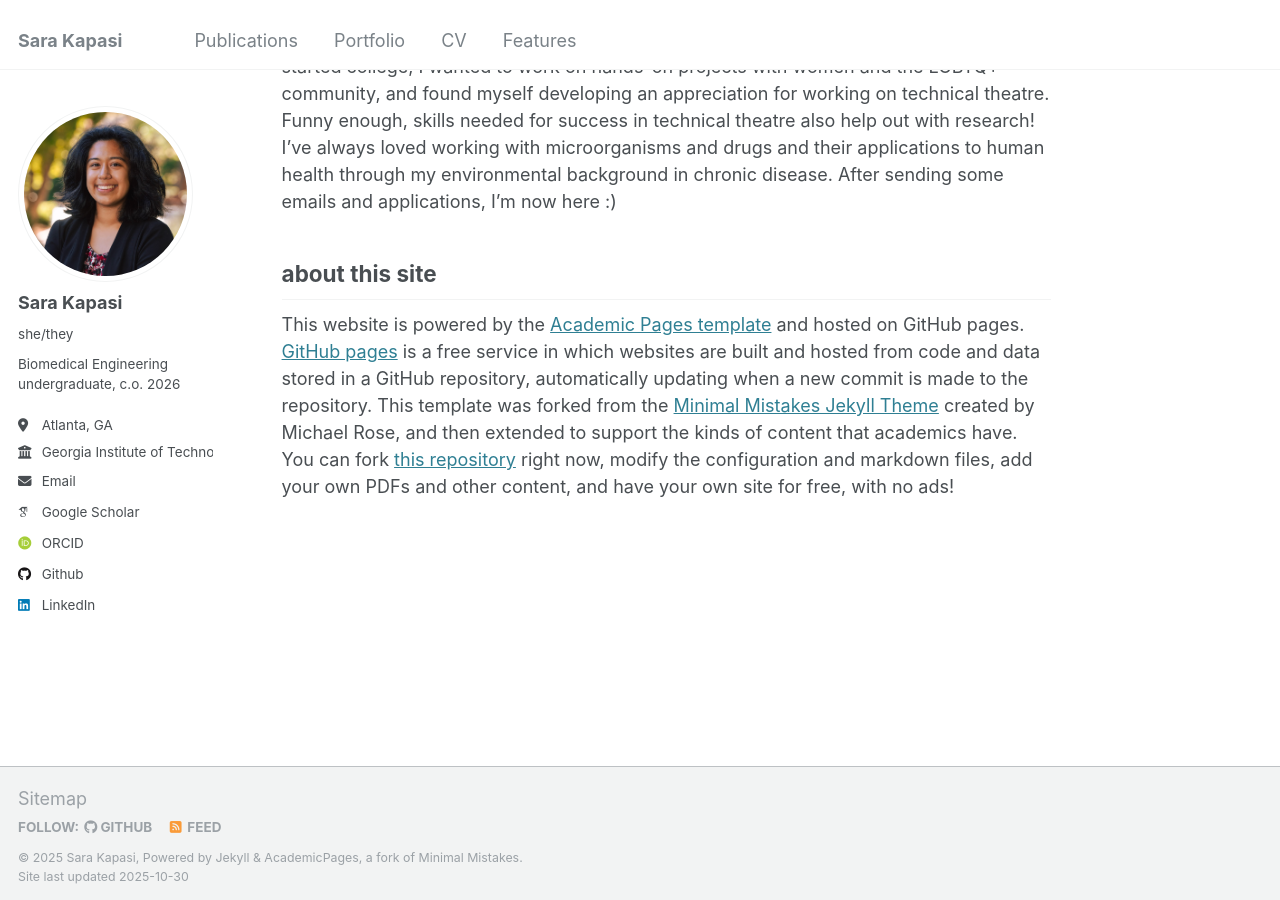
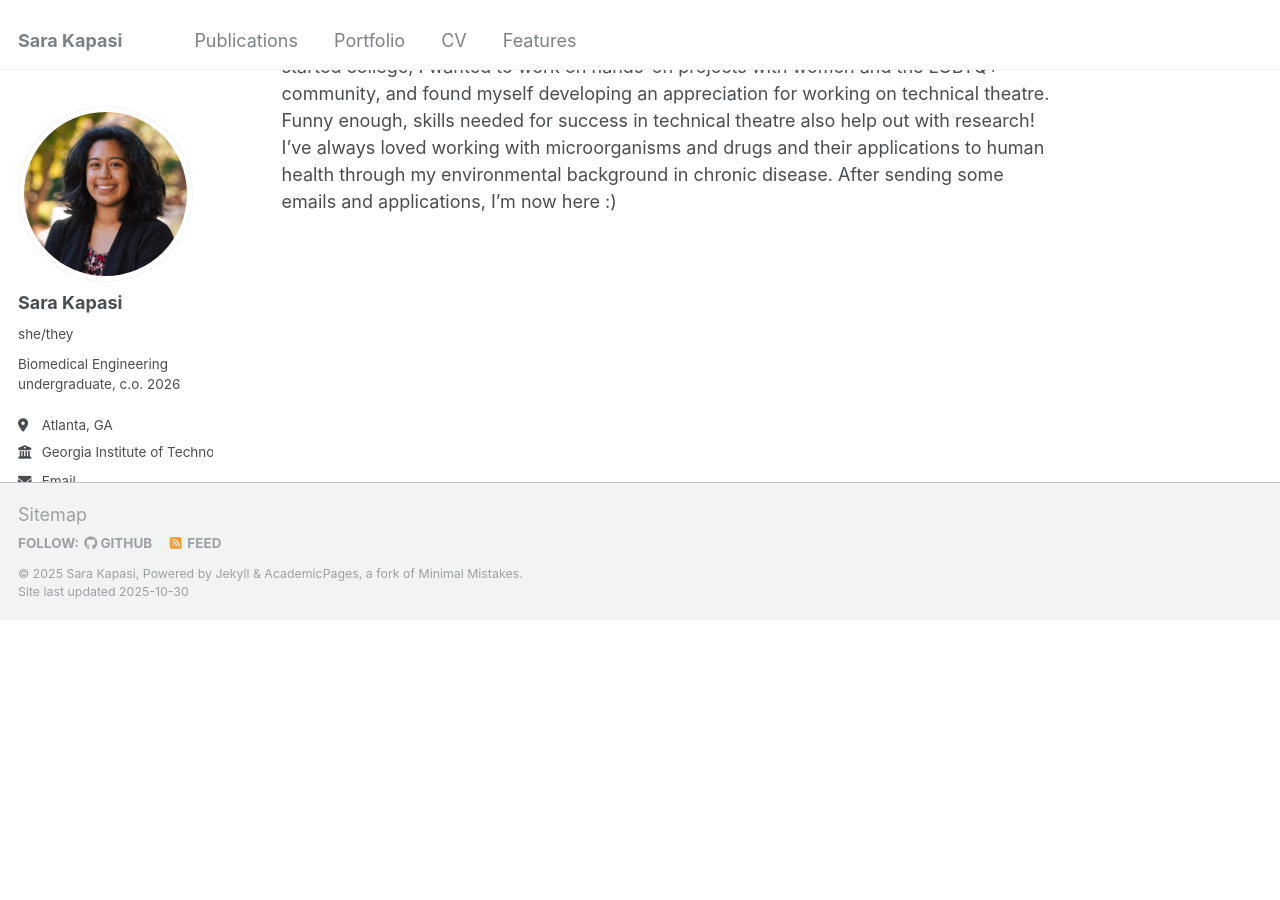
Before and after one commit to sarakapasi/sarakapasi.github.io, a Jekyll site: the page built from _pages/about.md, in a window 1280 px wide and 900 px high, scrolled down 1400 px. Built offline with Jekyll 4.4.1, drawn with Linux system fonts in a browser that asks for light colours; some web fonts are replaced; after the commit the page ends 2020 px from its top, so only the background shows below that.

Commit message:
Update about.md

```diff
--- a/_pages/about.md
+++ b/_pages/about.md
@@ -24,7 +24,3 @@ I am a strong supporter of interdisciplinary projects and am interested in suppo
 how did i get here?
 ------
 I've had the privilege of having teachers and friends passionate about STEM since middle school. In high school, I especially enjoyed [getting to be part of the Department of Energy's Science Bowl competitions](https://science.osti.gov/wdts/nsb/About/Historical-Information/2022-Competition/Team-Biographies/2022-Finals-High-School-Teams/The-Westminster-Schools) and learn a bit more about chemistry, biology, and how to read textbooks to learn about how the world works. I had some incredibly smart team members, yet I was consistently the only girl on the team. Go figure, huh? When I started  college, I wanted to work on hands-on projects with women and the LGBTQ+ community, and found myself developing an appreciation for working on technical theatre. Funny enough, skills needed for success in technical theatre also help out with research! I've always loved working with microorganisms and drugs and their applications to human health through my environmental background in chronic disease. After sending some emails and applications, I'm now here :)
-
-about this site
-------
-This website is powered by the [Academic Pages template](https://github.com/academicpages/academicpages.github.io) and hosted on GitHub pages. [GitHub pages](https://pages.github.com) is a free service in which websites are built and hosted from code and data stored in a GitHub repository, automatically updating when a new commit is made to the repository. This template was forked from the [Minimal Mistakes Jekyll Theme](https://mmistakes.github.io/minimal-mistakes/) created by Michael Rose, and then extended to support the kinds of content that academics have. You can fork [this repository](https://github.com/academicpages/academicpages.github.io) right now, modify the configuration and markdown files, add your own PDFs and other content, and have your own site for free, with no ads!
```
